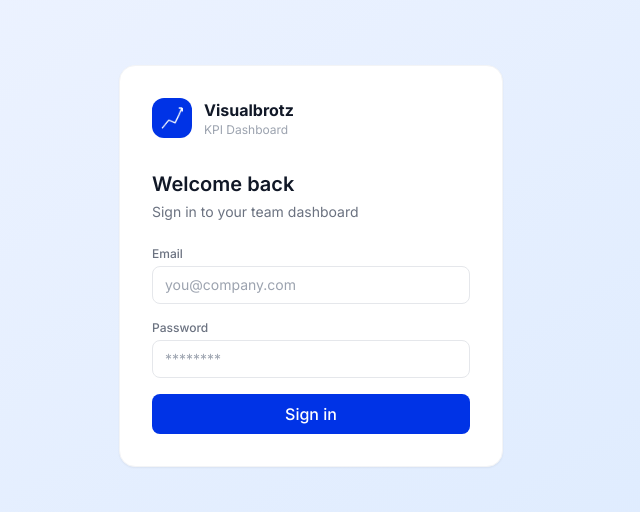
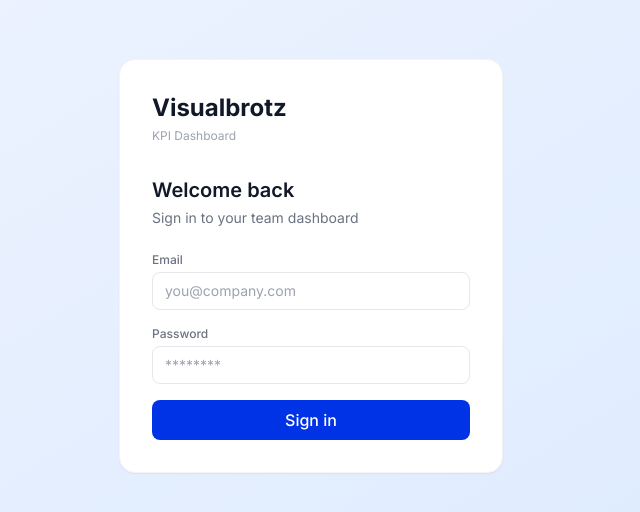
Before and after one commit to visualbrotzid-star/crm, a Next.js app: page /login in a window 1280 px wide. Shown: the part 134-646 px from the top of the page, without its empty margins (329-969 px from the left). Built offline with nearby package versions, Linux system fonts and the light colour scheme; no server answers.

Commit message:
Remove logo from login page, keep Visualbrotz text only
https://claude.ai/code/session_01JnF2bkRPKp3d3oGFYE9McE

```diff
--- a/src/app/login/page.tsx
+++ b/src/app/login/page.tsx
@@ -49,12 +49,9 @@ export default function LoginPage() {
   return (
     <div className="min-h-screen flex items-center justify-center bg-gradient-to-br from-brand-50 to-blue-100 dark:from-gray-950 dark:to-gray-900 px-4">
       <div className="card p-8 w-full max-w-sm">
-        <div className="flex items-center gap-3 mb-8">
-          <img src="/icon-192.png" alt="Visualbrotz" className="w-10 h-10 rounded-xl object-cover" />
-          <div>
-            <p className="font-bold text-gray-900 dark:text-gray-100 text-base">Visualbrotz</p>
-            <p className="text-xs text-gray-400">{t('nav.kpiDashboard')}</p>
-          </div>
+        <div className="mb-8">
+          <p className="font-bold text-gray-900 dark:text-gray-100 text-2xl">Visualbrotz</p>
+          <p className="text-xs text-gray-400 mt-1">{t('nav.kpiDashboard')}</p>
         </div>
         <h1 className="text-xl font-semibold text-gray-900 mb-1">{t('login.welcome')}</h1>
         <p className="text-sm text-gray-500 mb-6">{t('login.subtitle')}</p>
```
